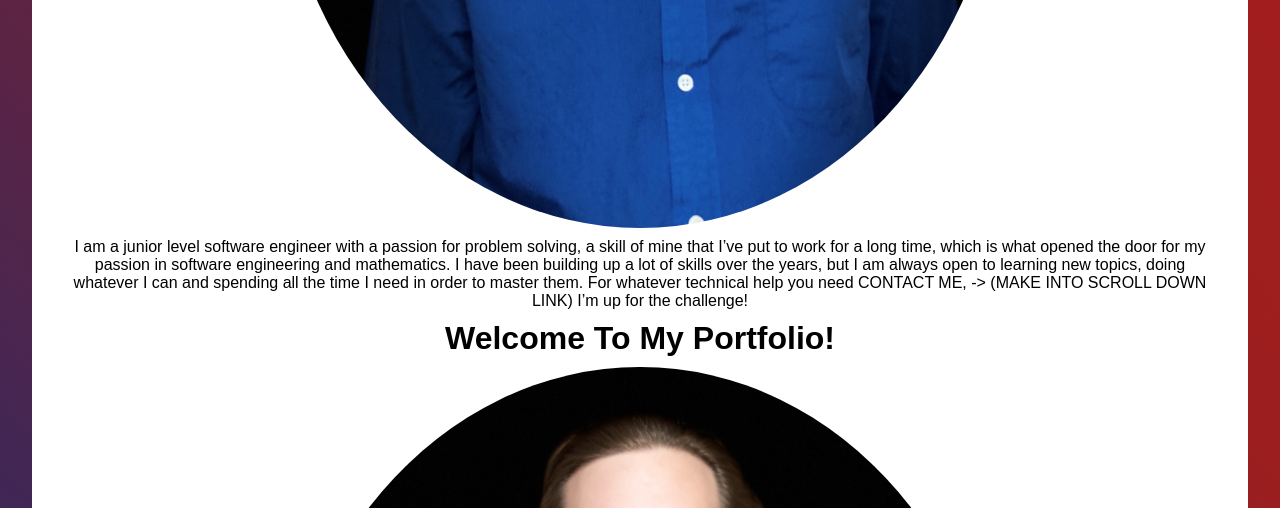
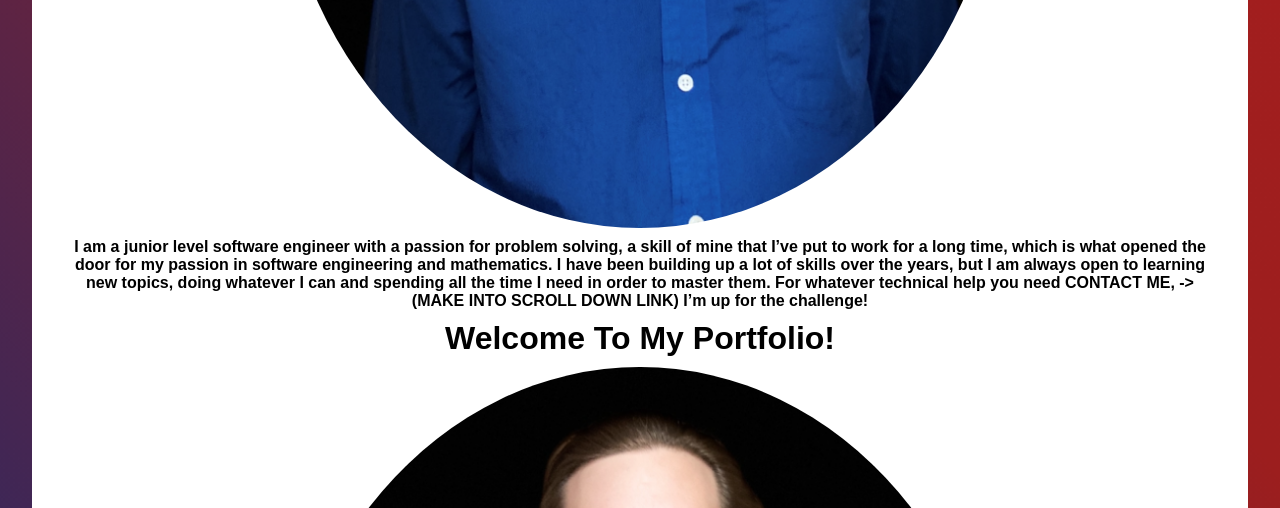
Before and after one commit to jkrejci1/new-portfolio, a Node server app: page / in a window 1280 px wide. Shown: the part 1567-2075 px from the top of the page. Run offline with Node 20, Linux system fonts and the light colour scheme.

Commit message:
Darkened text.

```diff
--- a/public/home.css
+++ b/public/home.css
@@ -94,7 +94,7 @@ p {
 /*Paragraph in welcome message box*/
 #paragraph-intro {
     color: black;
-    font-weight: lighter;
+    font-weight: 700;
     /*font-size: 1rem;*/
 }
 
```
